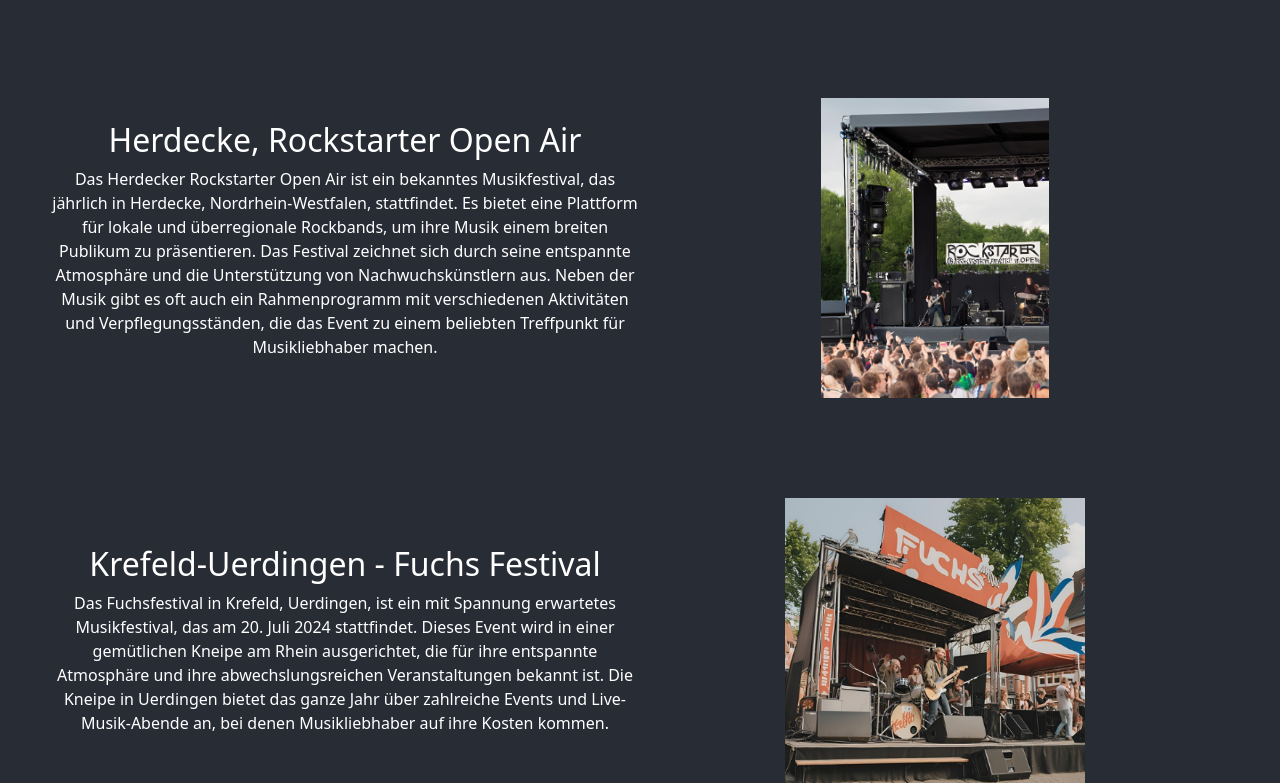
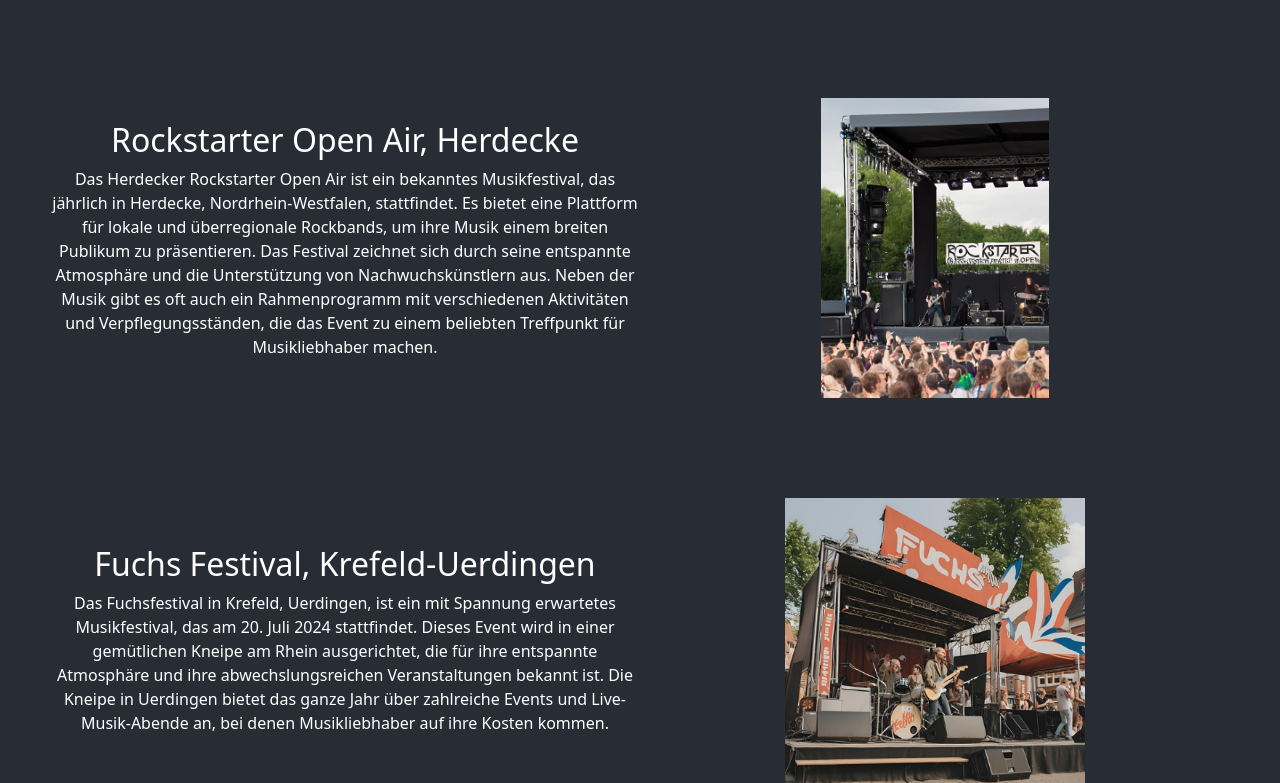
Before and after one commit to M1roel/tight-rock, a React (Create React App) app: page /tourdaten in a window 1280 px wide. Shown: the part 497-1280 px from the top of the page. Built offline with nearby package versions, Linux system fonts and the light colour scheme.

Commit message:
Tourdaten angepasst

```diff
--- a/src/components/Tourdaten.js
+++ b/src/components/Tourdaten.js
@@ -25,7 +25,7 @@
 
       <div className="Tourdaten-block">
         <div className="Tourdaten-text">
-          <h2>Herdecke, Rockstarter Open Air</h2>
+          <h2>Rockstarter Open Air, Herdecke</h2>
           <p>
             Das Herdecker Rockstarter Open Air ist ein bekanntes Musikfestival,
             das jährlich in Herdecke, Nordrhein-Westfalen, stattfindet. Es
@@ -45,7 +45,7 @@
 
       <div className="Tourdaten-block">
         <div className="Tourdaten-text">
-          <h2>Krefeld-Uerdingen - Fuchs Festival</h2>
+          <h2>Fuchs Festival, Krefeld-Uerdingen</h2>
           <p>
             Das Fuchsfestival in Krefeld, Uerdingen, ist ein mit Spannung
             erwartetes Musikfestival, das am 20. Juli 2024 stattfindet. Dieses
```
